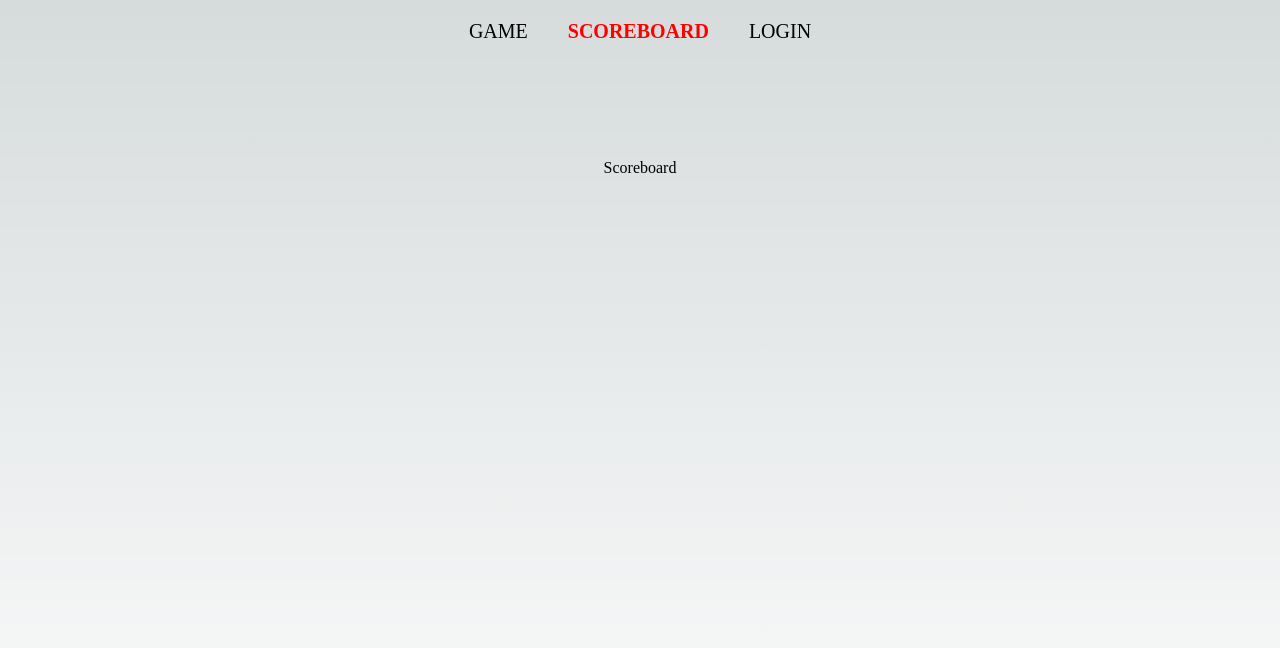
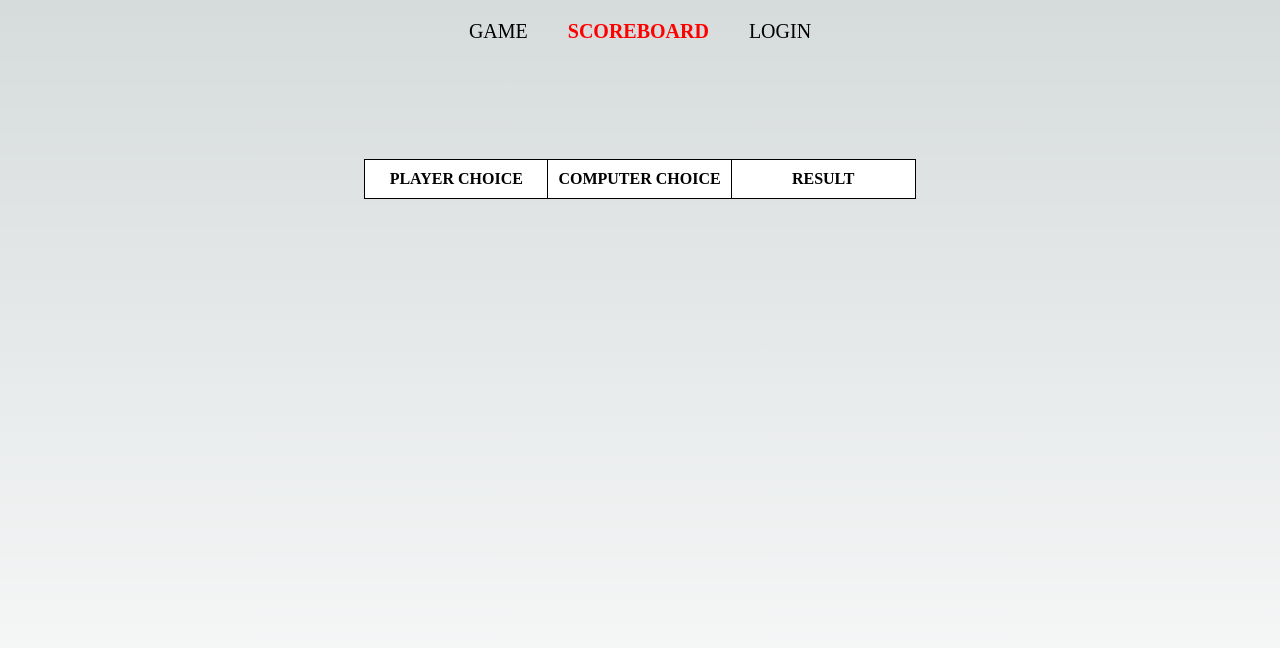
Before and after one commit to IvanMilivojevic/RPSLS-game, a Next.js app: page /scoreboard in a window 1280 px wide. Shown: the top 648 px of the page. Built offline with nearby package versions, Linux system fonts and the light colour scheme.

Commit message:
Added Scoreboard results table with separate api endpoint for getting results

```diff
--- /dev/null
+++ b/components/Scoreboard/Scoreboard.module.css
@@ -0,0 +1,49 @@
+.table {
+  display: flex;
+  flex-direction: column;
+  border: 1px solid #000;
+}
+
+.heading {
+  display: grid;
+  grid-template-columns: 1fr 1fr 1fr;
+  text-align: center;
+}
+
+.heading span {
+  padding: 10px;
+  font-size: 16px;
+  font-weight: bold;
+  text-transform: uppercase;
+  background-color: #fff;
+}
+
+.bodyRow {
+  border-top: 1px solid #000;
+  display: grid;
+  grid-template-columns: 1fr 1fr 1fr;
+  text-align: center;
+  color: #000;
+}
+
+.bodyRow span.success {
+  background-color: green;
+}
+
+.bodyRow span.fail {
+  background-color: red;
+}
+
+.bodyRow span.equal {
+  background-color: orange;
+}
+
+.bodyRow span {
+  padding: 10px 5px;
+  font-size: 18px;
+}
+
+.heading span:not(:last-child),
+.bodyRow span:not(:last-child) {
+  border-right: 1px solid #000;
+}
--- /dev/null
+++ b/components/Scoreboard/index.tsx
@@ -0,0 +1,41 @@
+import { GameResultsFullData } from "@/types";
+import styles from "./Scoreboard.module.css";
+
+interface IScoreboardProps {
+  results: GameResultsFullData;
+}
+
+const Scoreboard = ({ results }: IScoreboardProps) => {
+  return (
+    <div className={styles.table}>
+      <div className={styles.heading}>
+        <span>Player Choice</span>
+        <span>Computer Choice</span>
+        <span>Result</span>
+      </div>
+      <div className={styles.body}>
+        {results.map((result, index) => {
+          return (
+            <div className={styles.bodyRow} key={index}>
+              <span>{result.playerChoiceName}</span>
+              <span>{result.computerChoiceName}</span>
+              <span
+                className={
+                  result.results === "win"
+                    ? styles.success
+                    : result.results === "lose"
+                    ? styles.fail
+                    : styles.equal
+                }
+              >
+                {result.results.toUpperCase()}
+              </span>
+            </div>
+          );
+        })}
+      </div>
+    </div>
+  );
+};
+
+export default Scoreboard;
--- a/pages/api/play.ts
+++ b/pages/api/play.ts
@@ -1,3 +1,4 @@
+import { readFile, writeFile } from "fs/promises";
 import type { NextApiRequest, NextApiResponse } from "next";
 import { Choices, Choice, PlayGameRequestBody, GameFinishedInfo } from "@/types";
 import { calculateGameResult } from "@/lib/utills";
@@ -15,11 +16,22 @@ async function handlePlay(req: NextApiRequest, res: NextApiResponse<GameFinished
 
   const gameResult = calculateGameResult(playerChoiceName, computerChoiceName);
 
-  res.status(200).json({
+  const gameFinishedInfo: GameFinishedInfo = {
     results: gameResult,
     player: playerChoiceId,
     computer: computerChoiceId,
-  });
+  };
+
+  try {
+    const rawResults = await readFile("content/results.json");
+    const results: GameFinishedInfo[] = JSON.parse(rawResults.toString());
+    results.unshift(gameFinishedInfo);
+    await writeFile("content/results.json", JSON.stringify(results));
+  } catch (error) {
+    await writeFile("content/results.json", JSON.stringify([gameFinishedInfo]));
+  }
+
+  res.status(200).json(gameFinishedInfo);
 }
 
 export default handlePlay;
--- /dev/null
+++ b/pages/api/results.ts
@@ -0,0 +1,32 @@
+import { readFile } from "fs/promises";
+import type { NextApiRequest, NextApiResponse } from "next";
+import { Choices, GameFinishedInfo, GameResultsFullData } from "@/types";
+import { capitalizeFirstLetter } from "@/lib/utills";
+
+async function handleResults(req: NextApiRequest, res: NextApiResponse) {
+  const responseChoices = await fetch("http://localhost:3000/api/choices");
+  const choices: Choices = await responseChoices.json();
+
+  let gameResults: GameResultsFullData;
+  const choicesNameMap: Record<string, string> = {};
+
+  choices.forEach(choice => {
+    choicesNameMap[choice.id] = capitalizeFirstLetter(choice.name);
+  });
+
+  try {
+    const rawResults = await readFile("content/results.json");
+    const results: GameFinishedInfo[] = JSON.parse(rawResults.toString());
+    gameResults = results.slice(0, 10).map(result => ({
+      ...result,
+      playerChoiceName: choicesNameMap[result.player],
+      computerChoiceName: choicesNameMap[result.computer],
+    }));
+  } catch (error) {
+    gameResults = [];
+  }
+
+  res.status(200).json(gameResults);
+}
+
+export default handleResults;
--- a/pages/index.tsx
+++ b/pages/index.tsx
@@ -5,7 +5,7 @@ import { Inter } from "next/font/google";
 import { useState, useCallback } from "react";
 import { Choices, ChoicesFullData, ChoiceFullData, GameFinishedInfo } from "@/types";
 import { capitalizeFirstLetter } from "@/lib/utills";
-import styles from "@/styles/Home.module.css";
+import styles from "@/styles/HomePage.module.css";
 
 interface HomePageProps {
   choices: ChoicesFullData;
@@ -26,7 +26,7 @@ export async function getStaticProps(): Promise<GetStaticPropsResult<HomePagePro
   return { props: { choices: choicesData } };
 }
 
-const Home = ({ choices }: HomePageProps) => {
+const HomePage = ({ choices }: HomePageProps) => {
   const [gameFinishedInfo, setGameFinishedInfo] = useState<GameFinishedInfo>();
   const [userChoice, setUserChoice] = useState<number>();
   const [computerChoice, setComputerChoice] = useState<ChoiceFullData>();
@@ -111,4 +111,4 @@ const Home = ({ choices }: HomePageProps) => {
   );
 };
 
-export default Home;
+export default HomePage;
--- a/pages/scoreboard.tsx
+++ b/pages/scoreboard.tsx
@@ -1,7 +1,25 @@
-import styles from "@/styles/Scoreboard.module.css";
+import { GetServerSidePropsResult } from "next";
+import { GameResultsFullData } from "@/types";
+import Scoreboard from "@/components/Scoreboard";
+import styles from "@/styles/ScoreboardPage.module.css";
 
-const Scoreboard = () => {
-  return <main className={`${styles.main}`}>Scoreboard</main>;
+interface ScoreboardPageProps {
+  results: GameResultsFullData;
+}
+
+export async function getServerSideProps(): Promise<GetServerSidePropsResult<ScoreboardPageProps>> {
+  const response = await fetch("http://localhost:3000/api/results");
+  const results: GameResultsFullData = await response.json();
+
+  return { props: { results } };
+}
+
+const ScoreboardPage = ({ results }: ScoreboardPageProps) => {
+  return (
+    <main className={`${styles.main}`}>
+      <Scoreboard results={results} />
+    </main>
+  );
 };
 
-export default Scoreboard;
+export default ScoreboardPage;
```
Also changed, not shown: types/index.ts (+9 -0 lines), styles/HomePage.module.css (renamed from styles/Home.module.css), styles/ScoreboardPage.module.css (renamed from styles/Scoreboard.module.css), 1 other file (tests, documents, lock files or other folders).
